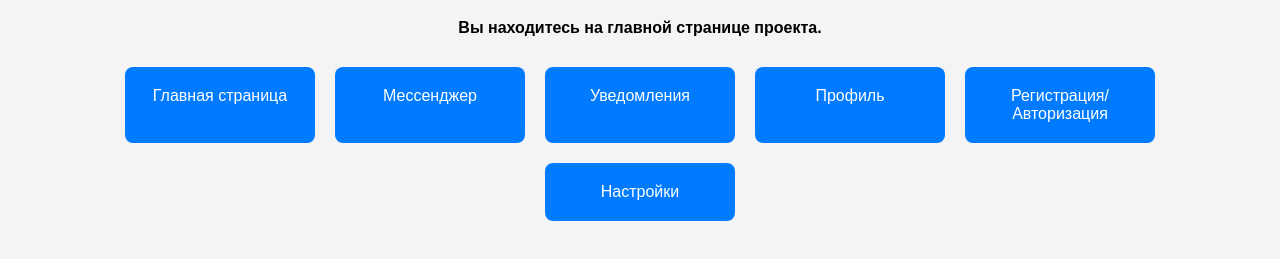
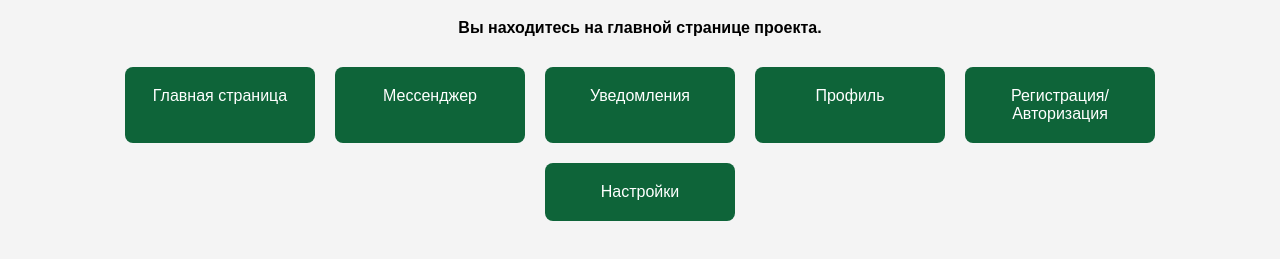
Before and after one commit to olaynick/100gramm, a plain HTML site: page index.html in a window 1280 px wide. Shown: the part 61-320 px from the top of the page. Drawn offline with Linux system fonts and the light colour scheme; no server answers.

Commit message:
изменение стиля

```diff
--- a/styles.css
+++ b/styles.css
@@ -17,7 +17,7 @@ h1 {
 }
 
 .tile {
-    background-color: #007BFF; /* Цвет фона плитки */
+    background-color: #0e6439; /* Цвет фона плитки */
     color: white; /* Цвет текста */
     text-align: center; /* Центрируем текст в плитке */
     padding: 20px;
```
